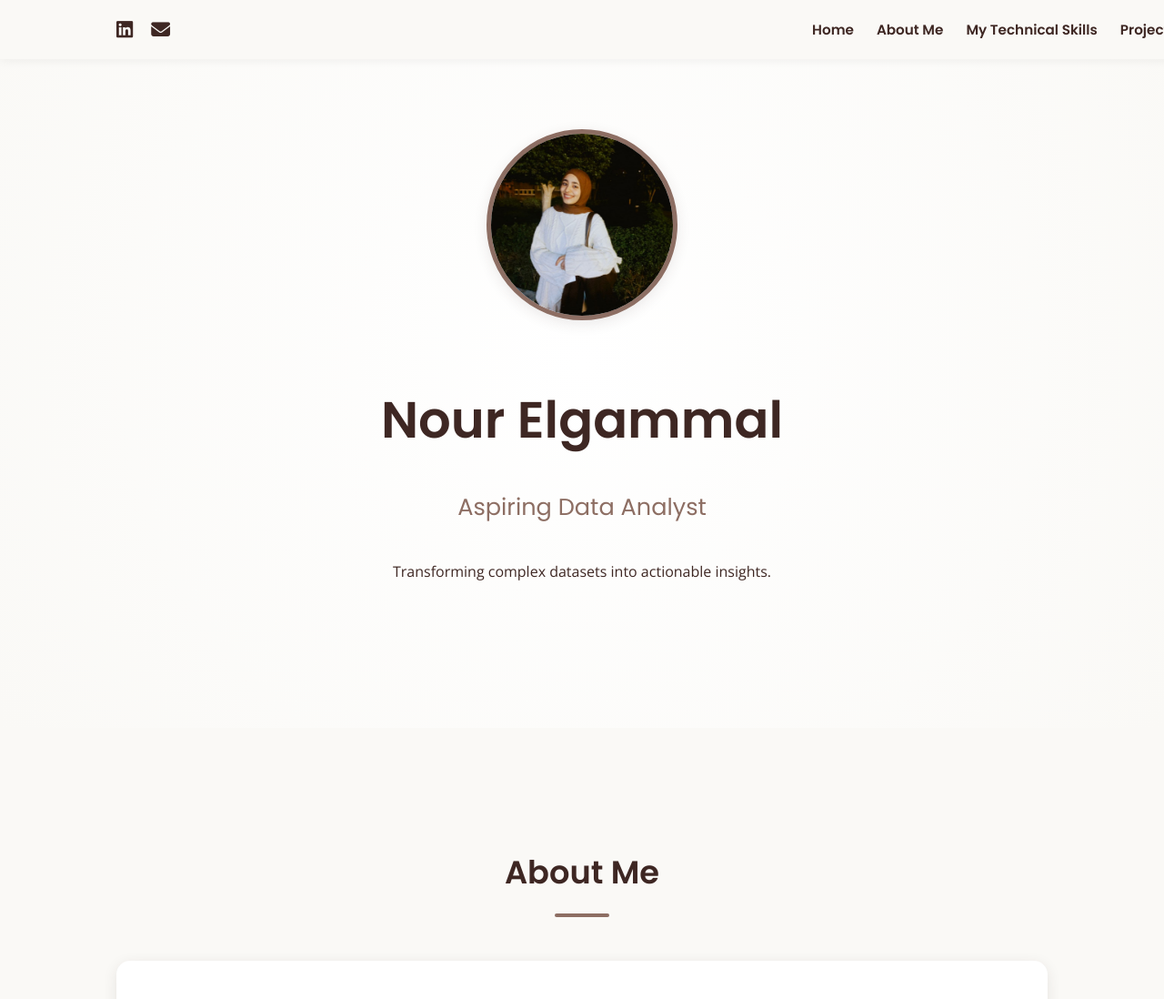
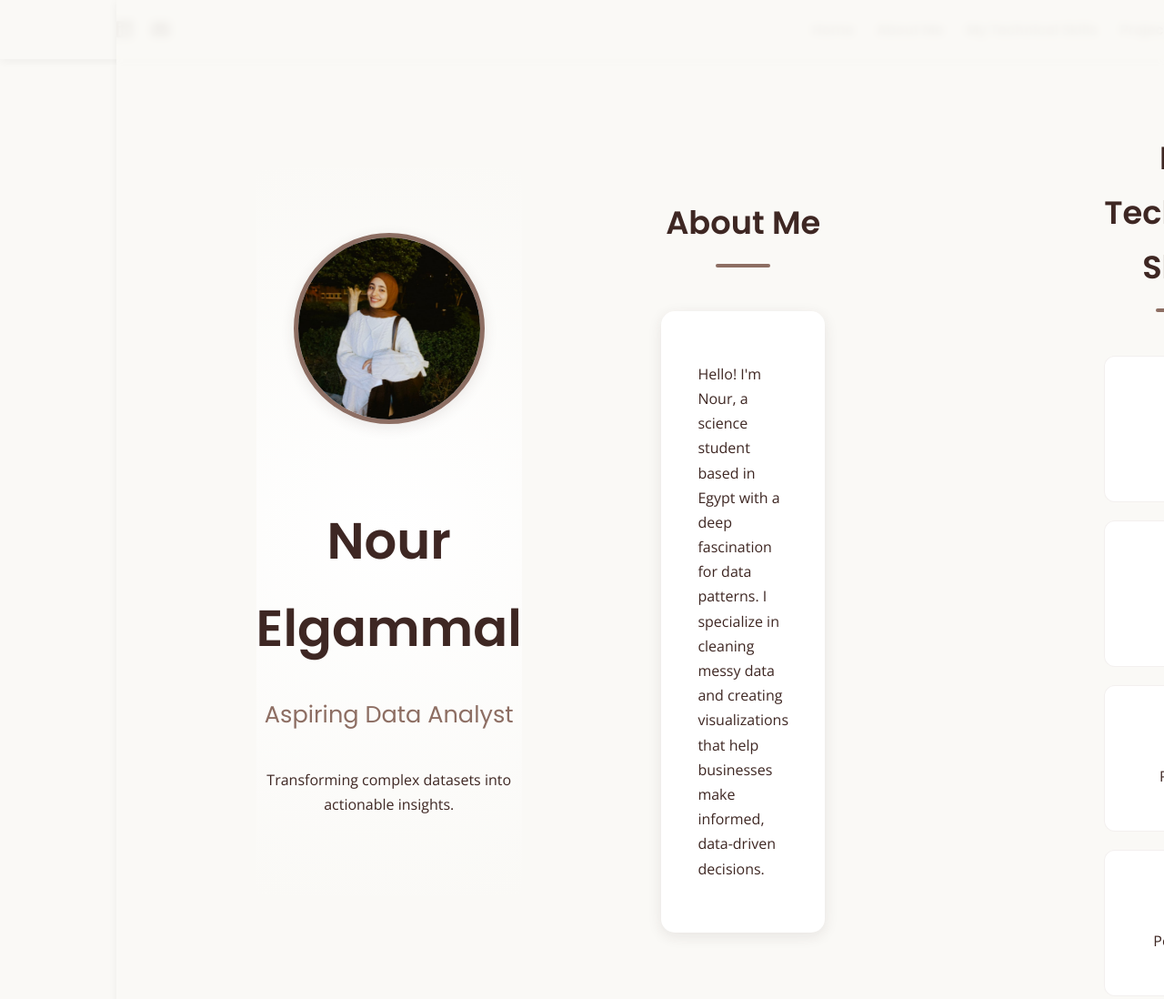
Before and after one commit to Nour-Elgammal/Nour-Elgammal.github.io, a plain HTML site: page index.html in a window 1280 px wide. Shown: the top 1098 px of the page at 91% size. After the commit the page ends 800 px from the top, so only its background shows below. Drawn offline with nearby package versions, Linux system fonts and the light colour scheme.

Commit message:
Update index.html

```diff
--- a/index.html
+++ b/index.html
@@ -267,12 +267,7 @@
 </head>
 <body>
 
-    <nav>
-        <div class="social-header">
-            <a href="https://www.linkedin.com/in/nour-ali-elgamal" target="_blank"><i class="fab fa-linkedin"></i></a>
-            <a href="mailto:nour.elgamal152@gmail.com"><i class="fas fa-envelope"></i></a>
-        </div>
-
+     <nav>
         <ul class="nav-links">
             <li><a href="#home">Home</a></li>
             <li><a href="#about">About Me</a></li>
@@ -280,7 +275,12 @@
             <li><a href="#projects">Projects</a></li>
             <li><a href="#contact">Contact Me</a></li>
         </ul>
-    </nav>
+
+        <div class="social-header">
+            <a href="https://www.linkedin.com/in/nour-ali-elgamal" target="_blank"><i class="fab fa-linkedin"></i></a>
+            <a href="mailto:nour.elgamal152@gmail.com"><i class="fas fa-envelope"></i></a>
+        </div>
+    <nav>
 
     <header class="hero" id="home">
         <img src="profile.jpg.jpg" alt="Nour Elgammal" class="profile-img">
```
